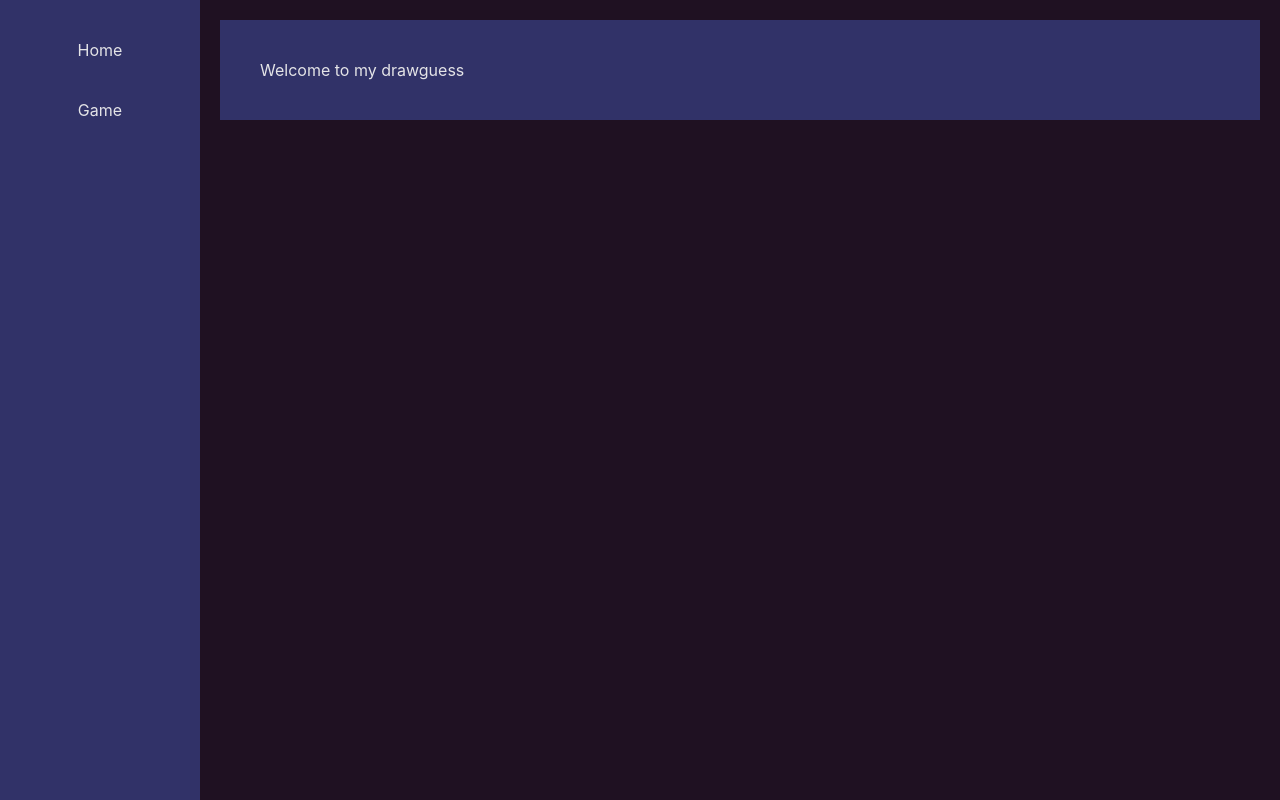
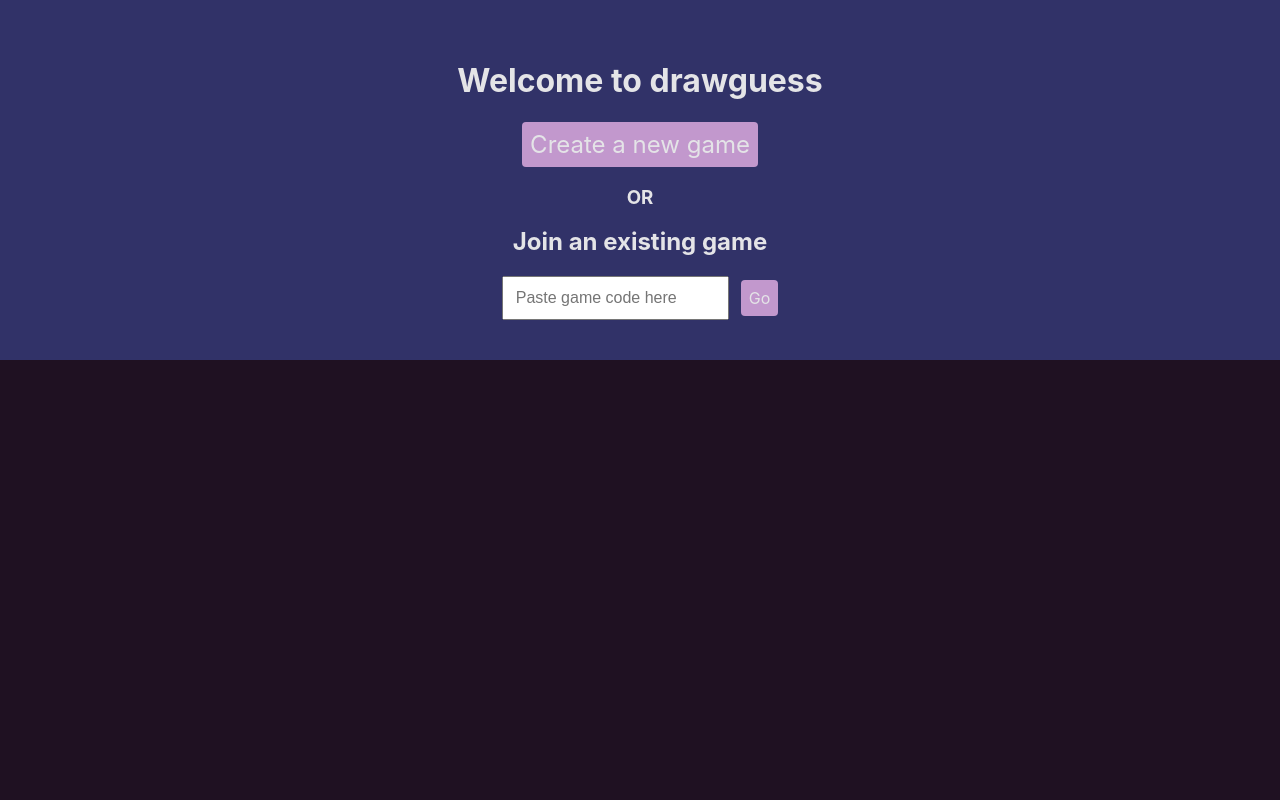
Before and after one commit to fleebeee/drawguess, a React app in the folder front/: page / in a window 1280 px wide. Built offline with nearby package versions, Linux system fonts and the light colour scheme; the HTML template or start-up script is replaced by a standard one.

Commit message:
Add basic architecture

```diff
--- a/front/src/App.tsx
+++ b/front/src/App.tsx
@@ -11,6 +11,7 @@ import Navigation from './components/Navigation';
 // Lazy load routes
 const Home = loadable(() => import('./routes/Home'));
 const Game = loadable(() => import('./routes/Game'));
+const Create = loadable(() => import('./routes/Create'));
 
 const pageTransition = {
   in: { opacity: 1, y: 0 },
@@ -24,35 +25,19 @@ const App = () => {
     <>
       <React.StrictMode>
         <GlobalStyle />
-        <Navigation />
-        <ContentWrapper>
           <Content>
               <Routes location={location} key={location.pathname}>
                 <Route exact path="/" element={<Home />} />
                 <Route path="/game" element={<Game />} />
+                <Route path="/create" element={<Create />} />
               </Routes>
           </Content>
-        </ContentWrapper>
       </React.StrictMode>
     </>
   );
 };
 
-const Layout = styled.div`
-  display: grid;
-  grid-template-columns: 300px auto;
-`;
-
-const ContentWrapper = styled.div`
-  margin-left: var(--sidebar-width);
-  display: grid;
-  grid-template-columns: 20px auto 20px;
-  margin-top: 20px;
-`;
-
 const Content = styled.div`
-  grid-column-start: 2;
-  grid-column-end: 3;
   background-color: var(--main-700);
   padding: 40px;
 `;
@@ -115,7 +100,11 @@ const GlobalStyle = createGlobalStyle`
     padding: 0;
   }
 
-  a {
+  a,
+  a:link,
+  a:visited,
+  a:hover,
+  a:active {
     text-decoration: none;
   }
 `;
--- /dev/null
+++ b/front/src/routes/Create.tsx
@@ -0,0 +1,20 @@
+import React, { useEffect } from 'react';
+import styled from 'styled-components';
+
+const Create = () => {
+  useEffect(() => {
+    // request new game, then redirect to it
+  }, []);
+
+  return (
+    <Wrapper>Loading</Wrapper>
+  );
+}
+
+const Wrapper = styled.div`
+  display: flex;
+  align-items: center;
+  flex-direction: column;
+`;
+
+export default Create;
--- a/front/src/routes/Game.tsx
+++ b/front/src/routes/Game.tsx
@@ -4,7 +4,6 @@ import styled from 'styled-components';
 interface ClientMessage {
   content: string;
   author: string;
-  date: string;
 }
 
 interface ServerMessage {
@@ -75,7 +74,6 @@ const Game = () => {
         JSON.stringify({
           content,
           author: 'Test User',
-          date: new Date().toString(),
         } as ClientMessage)
       );
       console.debug('sent something');
--- a/front/src/routes/Home.tsx
+++ b/front/src/routes/Home.tsx
@@ -1,15 +1,59 @@
 import React from 'react';
-import { motion } from 'framer-motion';
-
-const pageTransition = {
-  in: { opacity: 1, y: 0 },
-  out: { opacity: 0, y: '-100vh' },
-};
+import styled from 'styled-components';
+import { Link } from 'react-router-dom';
 
 const Home = () => (
-  <motion.div initial="out" animate="in" exit="out" variants={pageTransition}>
-    Welcome to my drawguess
-  </motion.div>
+  <Wrapper>
+    <Header>Welcome to drawguess</Header>
+    <Create to={'/create'}>Create a new game</Create>
+    <Or>OR</Or>
+    <Join>Join an existing game</Join>
+    <InputWrapper><Code type='text' placeholder="Paste game code here"></Code><Go to={'/create'}>Go</Go></InputWrapper>
+
+
+  </Wrapper>
 );
 
+const Wrapper = styled.div`
+  display: flex;
+  align-items: center;
+  flex-direction: column;
+`;
+
+const Header = styled.h1`
+`;
+
+const Create = styled(Link)`
+  font-size: 24px;
+  color: var(--primary-300);
+  background-color: var(--secondary-300);
+  padding: 8px;
+  border-radius: 4px;
+`
+
+const Or = styled.h3``
+
+const Join = styled.h2`
+  margin-top: 0;
+`;
+
+const InputWrapper = styled.div`
+  display: flex;
+  align-items: center;
+`;
+
+const Code = styled.input`
+  height: 32px;
+  font-size: 16px;
+  padding: 4px 4px 4px 12px;
+`;
+
+const Go = styled(Link)`
+  padding: 8px;
+  border-radius: 4px;
+  color: var(--primary-300);
+  background-color: var(--secondary-300);
+  margin-left: 12px;
+`;
+
 export default Home;
```
Also changed, not shown: 2 other files (tests, documents, lock files or other folders).
